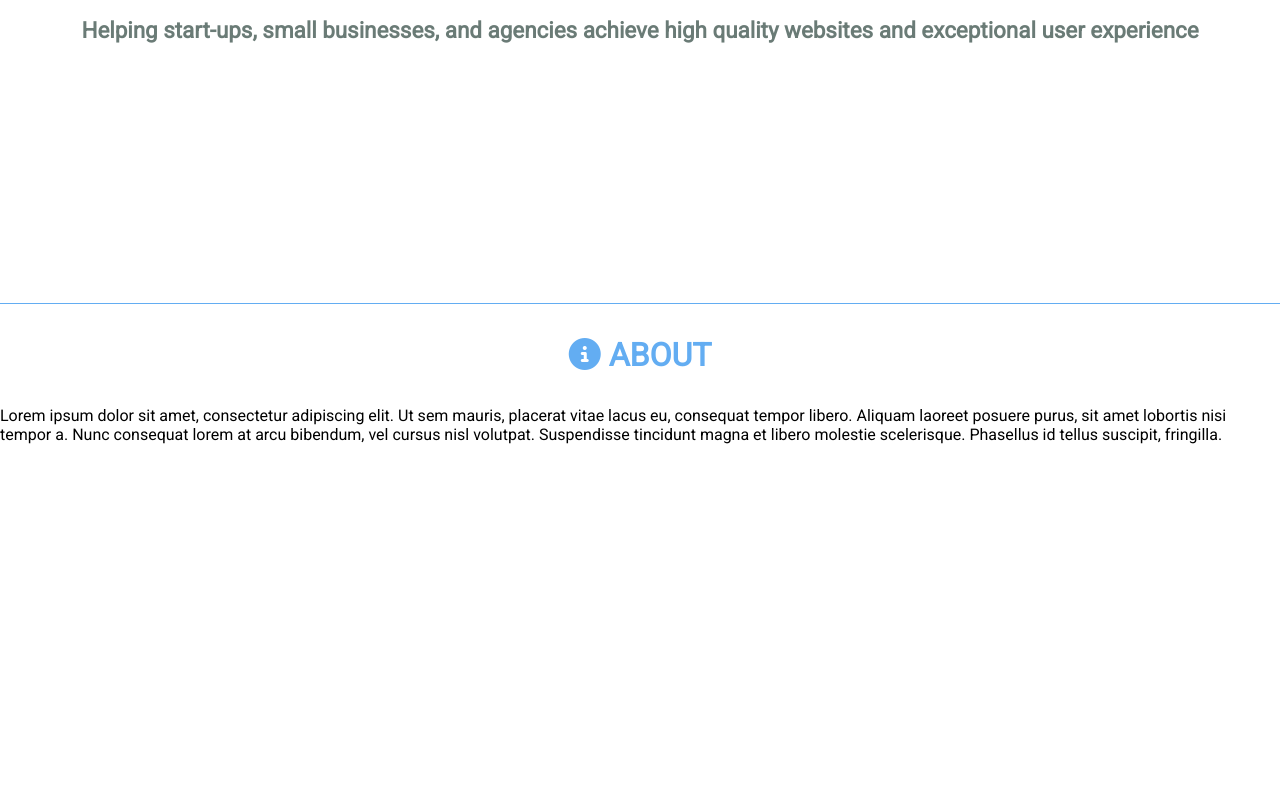
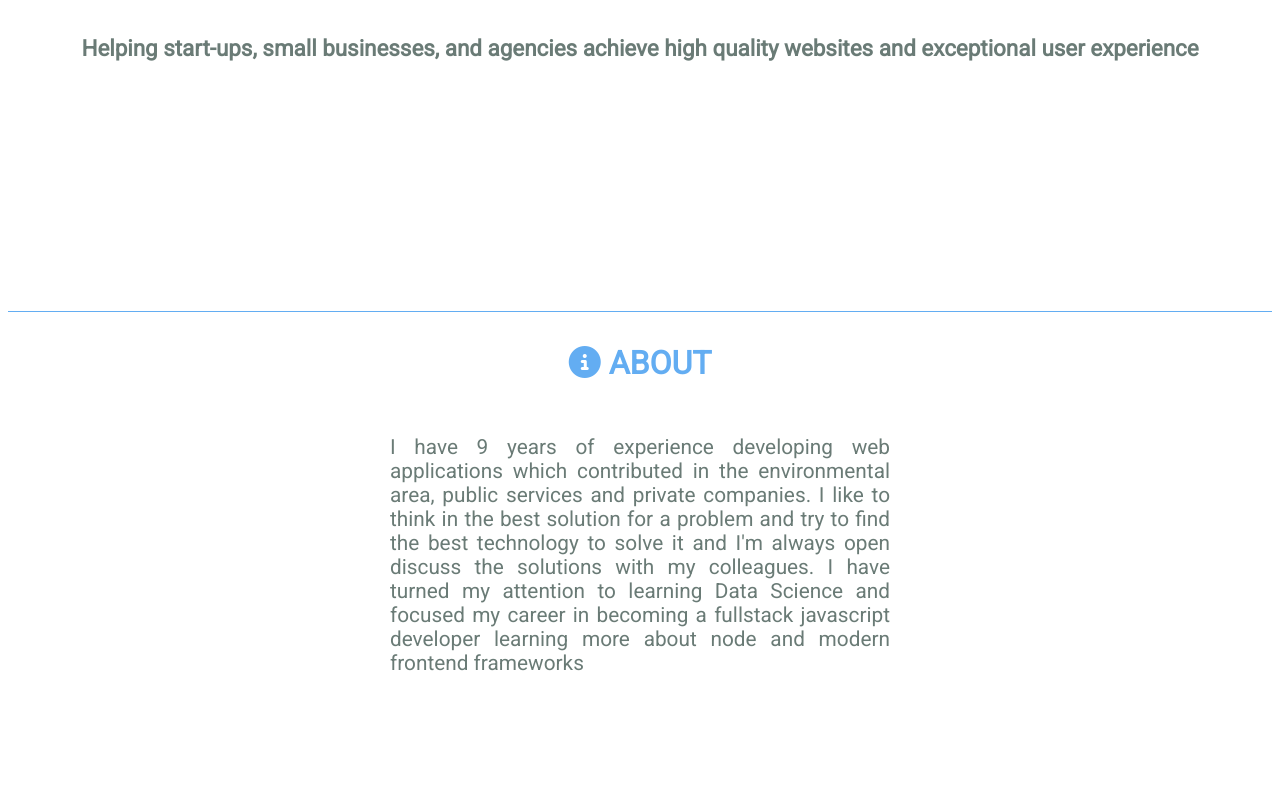
Before and after one commit to clluiz/cleiton.me, a website: page index.html in a window 1280 px wide. Shown: the part 409-1199 px from the top of the page. Drawn offline with Linux system fonts and the light colour scheme.

Commit message:
Fix width issue

```diff
--- a/css/index.css
+++ b/css/index.css
@@ -10,14 +10,15 @@ html {
   background-color: var(--white);
   font-size: 16px;
   font-family: 'Roboto', sans-serif;
-}
-
-body {
-  margin: 0;
+  margin: 0 auto;
+  padding: 0;
 }
 
 ul {
+  list-style-type: none;
   padding-inline-start: 0;
+  margin-block-start: 1em;
+  margin-block-end: 1em;
 }
 
 h1 {
@@ -43,17 +44,27 @@ h2 {
   border-top: 1px solid var(--secondary-color);
 }
 
-.home h2 {
-  color: var(--light-gray);
-}
-
-.home__title {
+.home h1 {
   text-align: center;
 }
 
+.home h2 {
+  color: var(--light-gray);
+  text-align: center;
+}
 
-form {
-  width: 600px;
+.about {
+  display: flex;
+  flex-direction: column;
+  align-items: center;
+}
+
+.about p {
+  text-align: justify;
+  font-size: 1.3em;
+  color: var(--light-gray);
+  max-width: 500px;
+  width: 100%;
 }
 
 form label {
@@ -137,10 +148,6 @@ footer {
   font-weight: bold;
 }
 
-footer ul {
-  list-style-type: none;
-}
-
 footer a {
   font-size: 1.5em;
   text-decoration: none;
--- a/index.html
+++ b/index.html
@@ -3,8 +3,8 @@
 
 <head>
   <meta charset="utf-8">
+  <meta name="viewport" content="width=device-width, initial-scale=1.0">
   <meta http-equiv="x-ua-compatible" content="ie=edge">
-  <meta name="viewport" content="width=device-width, initial-scale=1, shrink-to-fit=no">
   <title>Cleiton Luiz Rocha Teodoro</title>
   <link href="https://fonts.googleapis.com/css?family=Roboto&display=swap" rel="stylesheet">
   <link rel="stylesheet" type="text/css" href="css/index.css">
@@ -30,26 +30,25 @@
 
   <section id="home" class="content-section home">
 
-    <div class="home__title">
-      <h1>Fullstack Software Engineer</h1>
-      <h2>
-        Helping start-ups, small businesses, and agencies achieve high quality websites and exceptional user experience
-      </h2>
-    </div>
+    <h1>Fullstack Software Engineer</h1>
+    <h2>
+      Helping start-ups, small businesses, and agencies achieve high quality websites and exceptional user experience
+    </h2>
 
   </section>
 
-  <section id="about" class="content-section">
+  <section id="about" class="content-section about">
 
     <h3 class="section__title">
       <i class="fas fa-info-circle"></i>
       About
     </h3>
 
-    <p>Lorem ipsum dolor sit amet, consectetur adipiscing elit. Ut sem mauris, placerat vitae lacus eu, consequat
-      tempor libero. Aliquam laoreet posuere purus, sit amet lobortis nisi tempor a. Nunc consequat lorem at arcu
-      bibendum, vel cursus nisl volutpat. Suspendisse tincidunt magna et libero molestie scelerisque. Phasellus id
-      tellus suscipit, fringilla.</p>
+    <p>
+      I have 9 years of experience developing web applications which contributed in the environmental area, public services and private companies.
+      I like to think in the best solution for a problem and try to find the best technology to solve it and I'm always open discuss the solutions with my colleagues.
+      I have turned my attention to learning Data Science and focused my career in becoming a fullstack javascript developer learning more about node and modern frontend frameworks
+    </p>
 
   </section>
 
```
